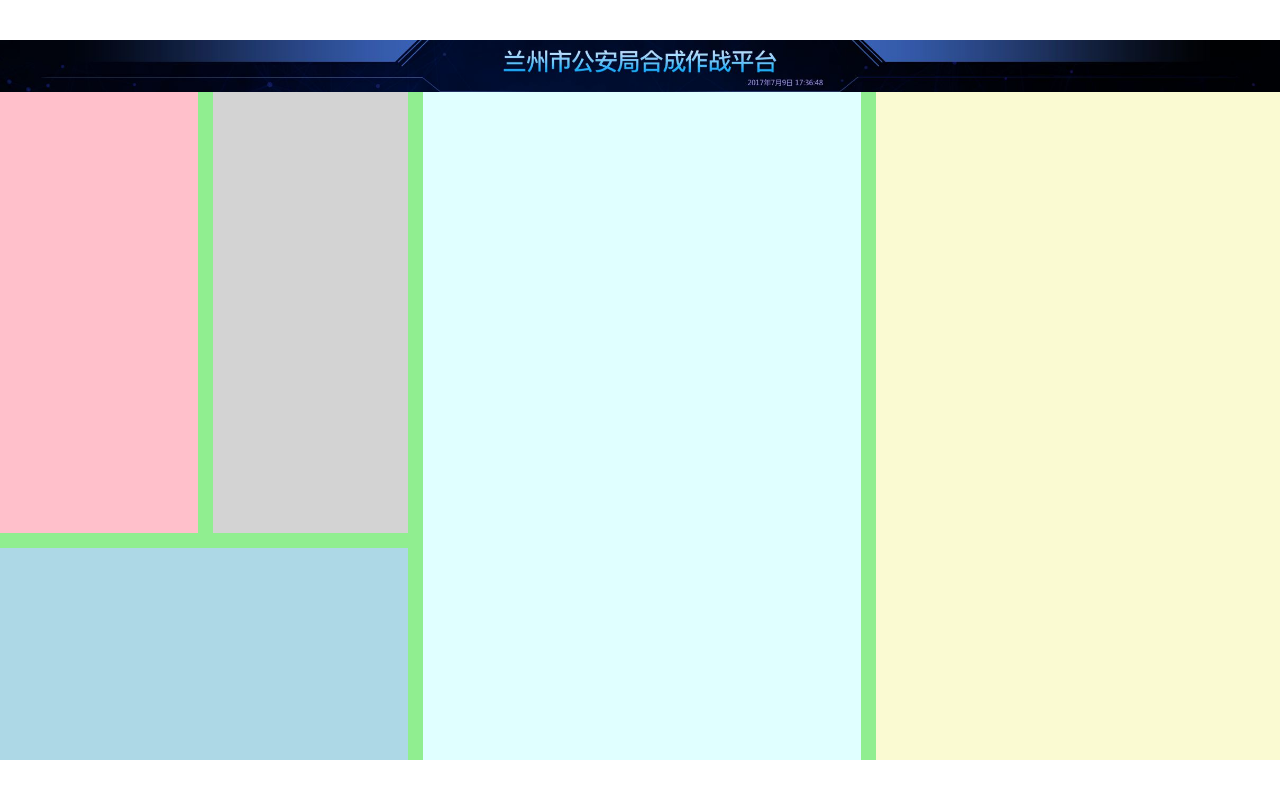
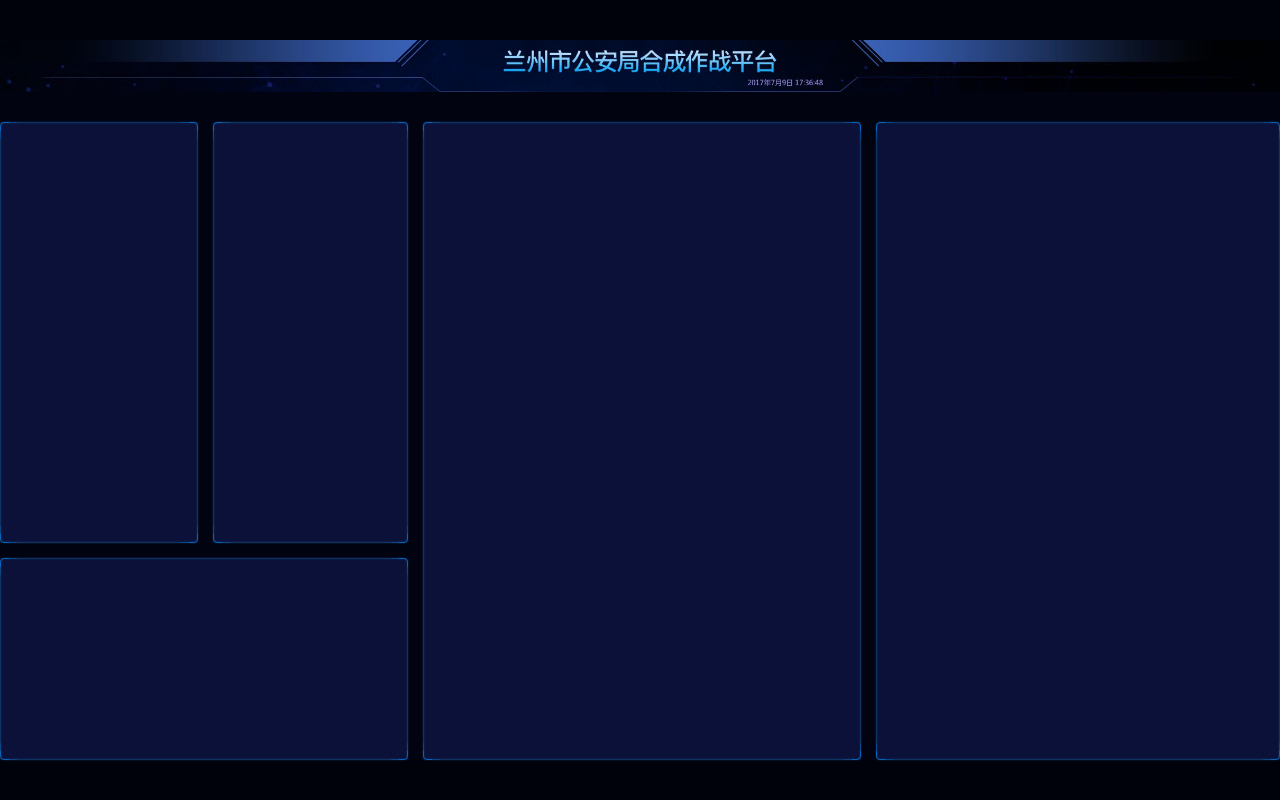
Before and after one commit to LuLiang0307/BigScreen-OriginCode, a React (Vite) app: page /#/ in a window 1280 px wide. Built offline with nearby package versions, Linux system fonts and the light colour scheme.

Commit message:
制作背景和边框

```diff
--- a/src/pages/home.scss
+++ b/src/pages/home.scss
@@ -4,36 +4,57 @@
   flex: 1;
   display: flex;
   flex-direction: column;
+  background: #010310;
   >.header {
     height: px(99);
     background-size: cover;
   }
   >main {
+    padding-top: 30px;
     flex: 1;
     display: grid;
     grid-template:
     'box1 box2 box4 box5' 755fr
     'box3 box3 box4 box5' 363fr / 366fr 361fr 811fr 747fr;
     grid-gap: px(28);
+    > section{
+      border: 1px solid #0764bc;
+      border-radius: 4px;
+      position: relative;
+      box-shadow: 0 0 2px 0 #0f3361,inset 0 0 2px 0 #0f3361;
+      background: #0c1139;
+      &::before {
+        content: '';
+        position: absolute;
+        left: 0;
+        right: 0;
+        bottom: 0;
+        top: 0;
+        border-radius: 4px;
+        box-shadow: 17px 0 0 -16px #0f3361,
+        -17px 0 0 -16px #0f3361,
+        0 17px 0  -16px #0f3361,
+        0 -17px 0 -16px #0f3361,
+        9px 0 0 -8px #0d4483,
+        -9px 0 0 -8px #0d4483,
+        0 9px 0 -8px #0d4483,
+        0 -9px 0 -8px #0d4483;
+      }
+    }
     .section1 {
       grid-area: box1;
-      background: pink;
     }
     .section2 {
       grid-area: box2;
-      background: lightgray;
     }
     .section3 {
       grid-area: box3;
-      background: lightblue;
     }
     .section4 {
       grid-area: box4;
-      background: lightcyan;
     }
     .section5 {
       grid-area: box5;
-      background: lightgoldenrodyellow;
     }
   }
 }
--- a/src/shared/style.scss
+++ b/src/shared/style.scss
@@ -18,11 +18,11 @@
 body {
   font-family: $font-hei;
   font-size: 16px;
+  background: #00020b;
 }
 
 #root {
   margin: 0 auto;
-  background: lightgreen;
   display: flex;
   flex-direction: column;
 }
```
